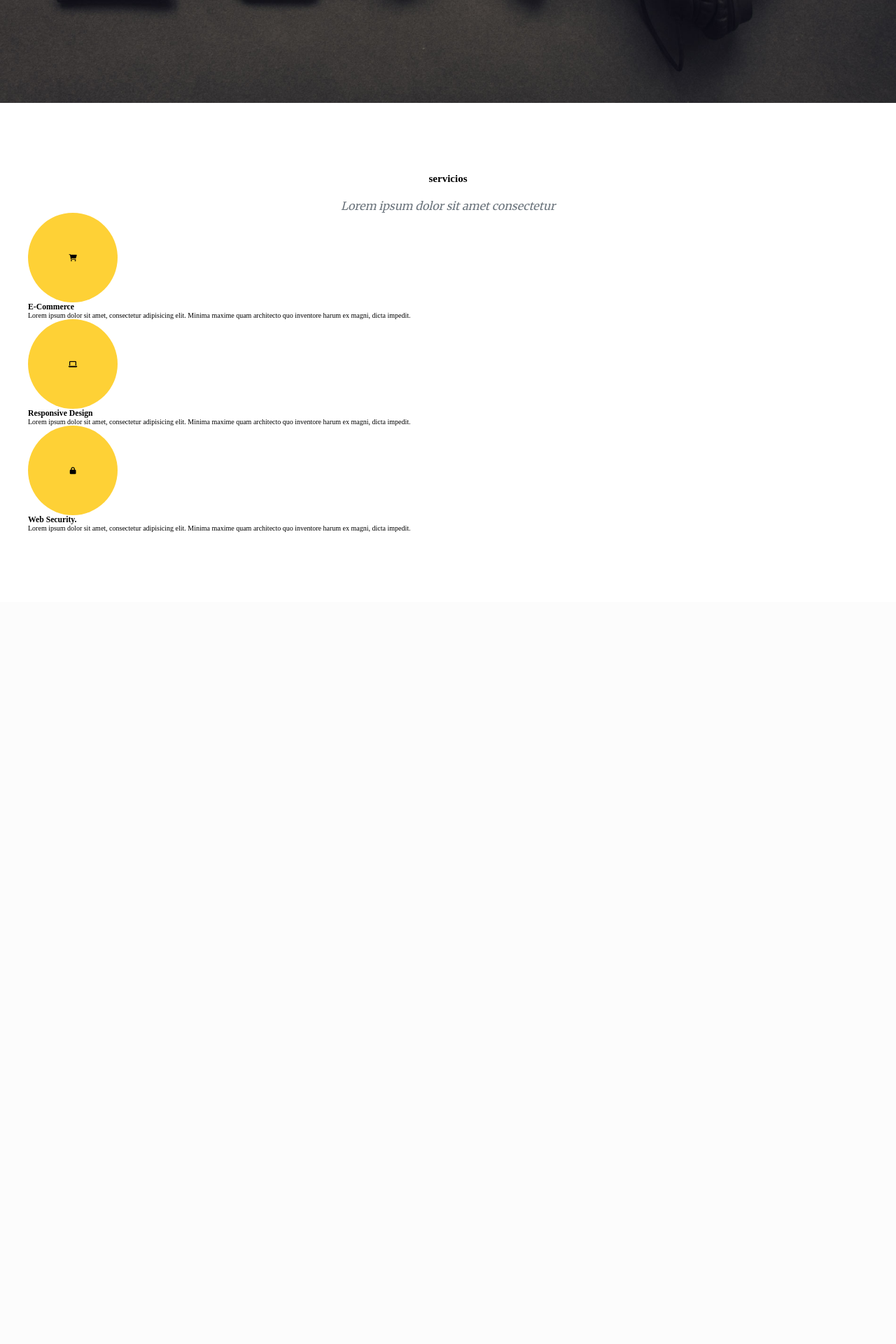
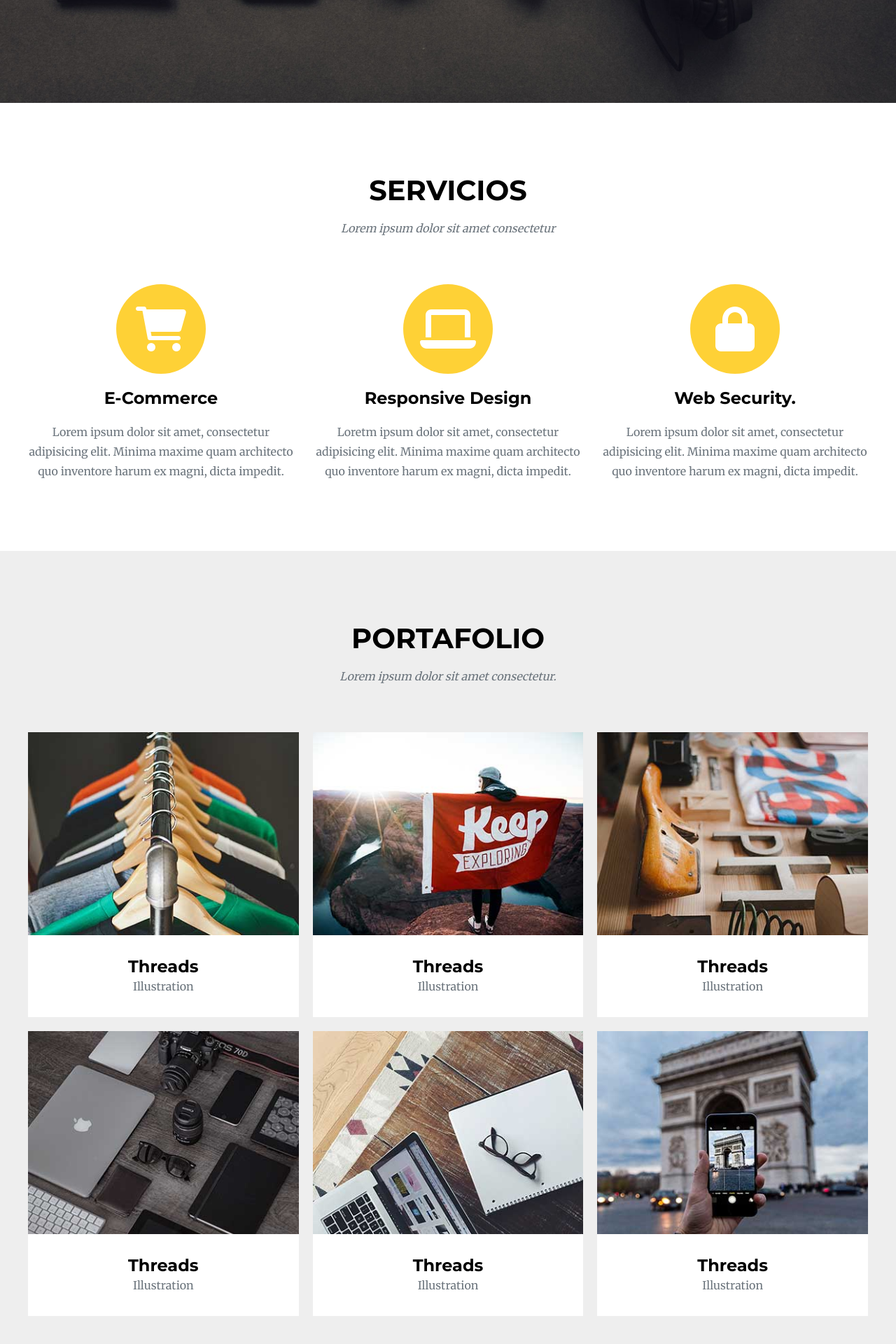
Before and after one commit to Manuel-GarCer/curso-desarrollo-web, a PHP site: page / in a window 1280 px wide. Shown: the part 653-2573 px from the top of the page at 70% size. Before the commit the page ends 1413 px from the top, so only its background shows below. Run offline with PHP 8.4, Linux system fonts and the light colour scheme.

Commit message:
clase dia 28/10/22

```diff
--- a/01 HTML y CSS/04 agencia/css/estilos.css
+++ b/01 HTML y CSS/04 agencia/css/estilos.css
@@ -93,6 +93,18 @@ font-family: 'Roboto Slab', serif;
   font-size: 1.6rem;
   color: #6c757d;
   font-style: italic;
+}
+
+.titulo-n3 {
+  font-family: "Montserrat", sans-serif;
+  font-size: 2.4rem;
+}
+
+.resumen-n3 {
+  font-family: "Merriweather", serif;
+  font-size: 1.6rem;
+  color: #6c757d;
+  line-height: 2.8rem;
 }
 
 .mt-1 {
@@ -313,6 +325,16 @@ font-family: 'Roboto Slab', serif;
   font-weight: 700;
 }
 
+.servicios__contenedor__box {
+  display: flex;
+  justify-content: space-between;
+}
+.servicios__contenedor__box__item {
+  width: calc(33.3333333333% - 20px);
+  display: flex;
+  flex-direction: column;
+  align-items: center;
+}
 .servicios__contenedor__box__item--logo {
   width: 12.8rem;
   height: 12.8rem;
@@ -321,6 +343,52 @@ font-family: 'Roboto Slab', serif;
   display: flex;
   justify-content: center;
   align-items: center;
+  color: white;
+  font-size: 6.4rem;
+}
+
+.portafolio {
+  background-color: #eeeeee;
+}
+.portafolio__contenedor__box {
+  display: flex;
+  flex-wrap: wrap;
+  gap: 20px;
+}
+.portafolio__contenedor__box__item {
+  width: calc(33.3333333333% - 13.3333333333px);
+}
+.portafolio__contenedor__box__item__imgBox {
+  position: relative;
+}
+.portafolio__contenedor__box__item__imgBox img {
+  width: 100%;
+}
+.portafolio__contenedor__box__item__imgBox div {
+  position: absolute;
+  top: 0;
+  left: 0;
+  background-color: rgba(254, 209, 54, 0.9);
+  width: 100%;
+  height: 100%;
+  display: flex;
+  justify-content: center;
+  align-items: center;
+  transition: all 0.5s;
+  opacity: 0;
+  visibility: hidden;
+}
+.portafolio__contenedor__box__item__imgBox div i {
+  color: white;
+  font-size: 6rem;
+}
+.portafolio__contenedor__box__item__imgBox:hover div {
+  opacity: 1;
+  visibility: visible;
+  transition: all 0.5s;
+}
+.portafolio__contenedor__box__item__data {
+  background-color: white;
 }
 
 /*# sourceMappingURL=estilos.css.map */
--- a/01 HTML y CSS/04 agencia/index.html
+++ b/01 HTML y CSS/04 agencia/index.html
@@ -36,33 +36,111 @@
     </section>
     <section class="servicios pt-10 pb-10">
         <div class="servicios__contenedor contenedor">
-            <h2 class="titulo_n2 text-center">servicios</h2>
-            <p class="resumen-n2 text-center mt-2">Lorem ipsum dolor sit amet consectetur</p>
+            <h2 class="titulo-n2 text-center">servicios</h2>
+            <p class="resumen-n2 text-center mt-2 mb-7">Lorem ipsum dolor sit amet consectetur</p>
             <div class="servicios__contenedor__box">   <!--box o caja o contenedor q encierra para hacer flexbox de lo d abajo-->
                 <article class="servicios__contenedor__box__item">
                     <div class="servicios__contenedor__box__item--logo">
                         <i class="fa-solid fa-cart-shopping"></i>
                     </div>
-                    <h3>E-Commerce</h3>
-                    <P>Lorem ipsum dolor sit amet, consectetur adipisicing elit. Minima maxime quam architecto quo inventore harum ex magni, dicta impedit.</P>
+                    <h3 class="titulo-n3 text-center mt-2 mb-2">E-Commerce</h3>
+                    <P class="resumen-n3 text-center ">Lorem ipsum dolor sit amet, consectetur adipisicing elit. Minima maxime quam architecto quo inventore harum ex magni, dicta impedit.</P>
                 </article>
                 <article class="servicios__contenedor__box__item">
                     <div class="servicios__contenedor__box__item--logo">
                         <i class="fa-solid fa-laptop"></i>
                     </div>
-                    <h3>Responsive Design</h3>
-                    <P>Lorem ipsum dolor sit amet, consectetur adipisicing elit. Minima maxime quam architecto quo inventore harum ex magni, dicta impedit.</P>
+                    <h3 class="titulo-n3 text-center mt-2 mb-2">Responsive Design</h3>
+                    <P class="resumen-n3 text-center ">Loretm ipsum dolor sit amet, consectetur adipisicing elit. Minima maxime quam architecto quo inventore harum ex magni, dicta impedit.</P>
                 </article>
                 <article class="servicios__contenedor__box__item">
                     <div class="servicios__contenedor__box__item--logo">
                         <i class="fa-sharp fa-solid fa-lock"></i>
                     </div>
-                    <h3>Web Security.</h3>
-                    <P>Lorem ipsum dolor sit amet, consectetur adipisicing elit. Minima maxime quam architecto quo inventore harum ex magni, dicta impedit.</P>
+                    <h3 class="titulo-n3 text-center mt-2 mb-2">Web Security.</h3>
+                    <P class="resumen-n3 text-center ">Lorem ipsum dolor sit amet, consectetur adipisicing elit. Minima maxime quam architecto quo inventore harum ex magni, dicta impedit.</P>
                 </article>
             </div>
         </div>
-
+    </section>
+    <section class="portafolio pt-10 pb-10">
+        <div class="portafolio__contenedor contenedor">
+            <h2 class="titulo-n2 text-center">portafolio</h2>
+            <p class="resumen-n2 text-center mt-2 mb-7">Lorem ipsum dolor sit amet consectetur.</p>
+            <div class="portafolio__contenedor__box">
+                <article class="portafolio__contenedor__box__item">
+                    <div class="portafolio__contenedor__box__item__imgBox">
+                        <img src="img/portafolio/01-thumbnail.jpg" alt="">
+                        <div>
+                            <i class="fa-solid fa-plus"></i>
+                        </div>
+                    </div>
+                    <div class="portafolio__contenedor__box__item__data pt-3 pb-3">
+                        <h3 class="titulo-n3 text-center">Threads</h3>
+                        <p class="resumen-n3 text-center">Illustration</p>
+                    </div>
+                </article>
+                <article class="portafolio__contenedor__box__item">
+                    <div class="portafolio__contenedor__box__item__imgBox">
+                        <img src="img/portafolio/02-thumbnail.jpg" alt="">
+                        <div>
+                            <i class="fa-solid fa-plus"></i>
+                        </div>
+                    </div>
+                    <div class="portafolio__contenedor__box__item__data pt-3 pb-3">
+                        <h3 class="titulo-n3 text-center">Threads</h3>
+                        <p class="resumen-n3 text-center">Illustration</p>
+                    </div>
+                </article>
+                <article class="portafolio__contenedor__box__item">
+                    <div class="portafolio__contenedor__box__item__imgBox">
+                        <img src="img/portafolio/03-thumbnail.jpg" alt="">
+                        <div>
+                            <i class="fa-solid fa-plus"></i>
+                        </div>
+                    </div>
+                    <div class="portafolio__contenedor__box__item__data pt-3 pb-3">
+                        <h3 class="titulo-n3 text-center">Threads</h3>
+                        <p class="resumen-n3 text-center">Illustration</p>
+                    </div>
+                </article>
+                <article class="portafolio__contenedor__box__item">
+                    <div class="portafolio__contenedor__box__item__imgBox">
+                        <img src="img/portafolio/04-thumbnail.jpg" alt="">
+                        <div>
+                            <i class="fa-solid fa-plus"></i>
+                        </div>
+                    </div>
+                    <div class="portafolio__contenedor__box__item__data pt-3 pb-3">
+                        <h3 class="titulo-n3 text-center">Threads</h3>
+                        <p class="resumen-n3 text-center">Illustration</p>
+                    </div>
+                </article>
+                <article class="portafolio__contenedor__box__item">
+                    <div class="portafolio__contenedor__box__item__imgBox">
+                        <img src="img/portafolio/05-thumbnail.jpg" alt="">
+                        <div>
+                            <i class="fa-solid fa-plus"></i>
+                        </div>
+                    </div>
+                    <div class="portafolio__contenedor__box__item__data pt-3 pb-3">
+                        <h3 class="titulo-n3 text-center">Threads</h3>
+                        <p class="resumen-n3 text-center">Illustration</p>
+                    </div>
+                </article>
+                <article class="portafolio__contenedor__box__item">
+                    <div class="portafolio__contenedor__box__item__imgBox">
+                        <img src="img/portafolio/06-thumbnail.jpg" alt="">
+                        <div>
+                            <i class="fa-solid fa-plus"></i>
+                        </div>
+                    </div>
+                    <div class="portafolio__contenedor__box__item__data pt-3 pb-3">
+                        <h3 class="titulo-n3 text-center">Threads</h3>
+                        <p class="resumen-n3 text-center">Illustration</p>
+                    </div>
+                </article>
+            </div>
     </section>
 </body>
 </html>
--- a/01 HTML y CSS/04 agencia/sass/main.scss
+++ b/01 HTML y CSS/04 agencia/sass/main.scss
@@ -4,3 +4,4 @@
 @import "modules/nav";
 @import "modules/portada";
 @import "modules/servicios";
+@import "modules/portafolio";
```
Also changed, not shown: 01 HTML y CSS/04 agencia/sass/base/_constantes.scss (+12 -0 lines), 01 HTML y CSS/04 agencia/sass/modules/_portafolio.scss (added, +53 -0 lines), 01 HTML y CSS/04 agencia/sass/modules/_servicios.scss (+9 -1 lines), 1 other file.
